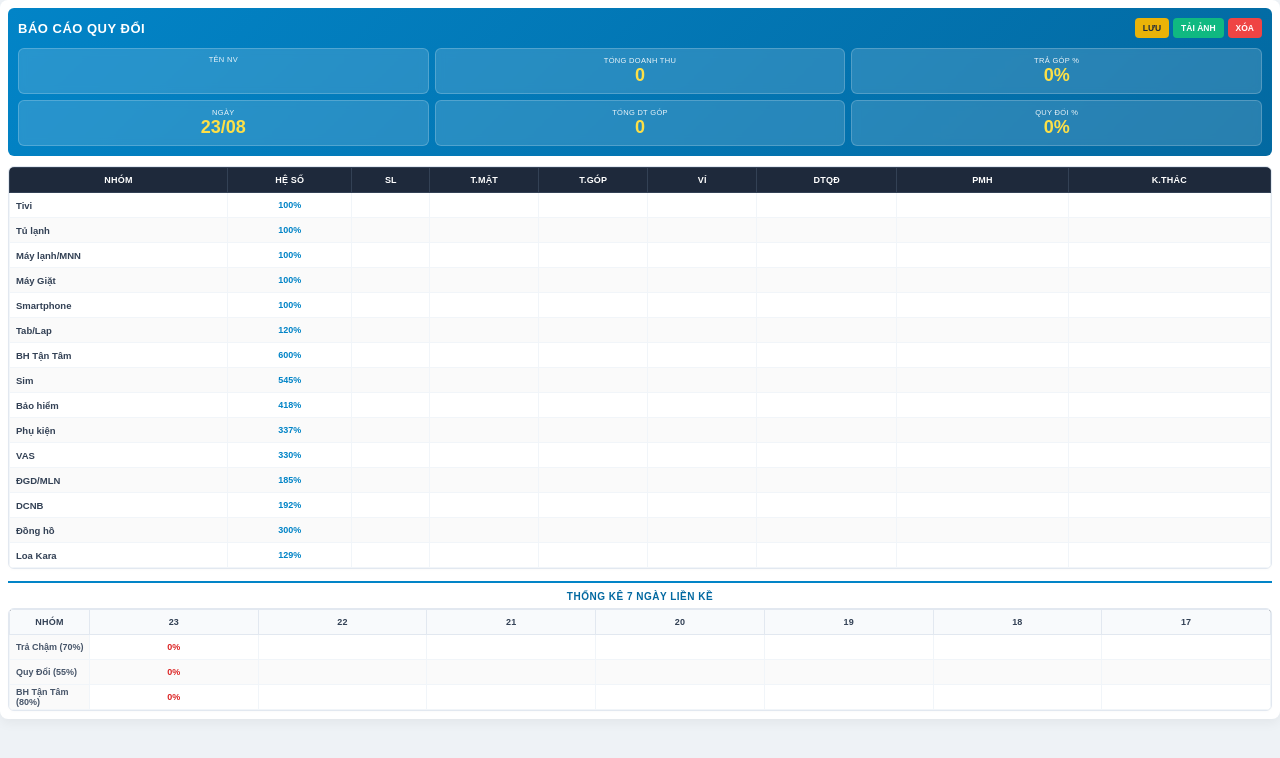
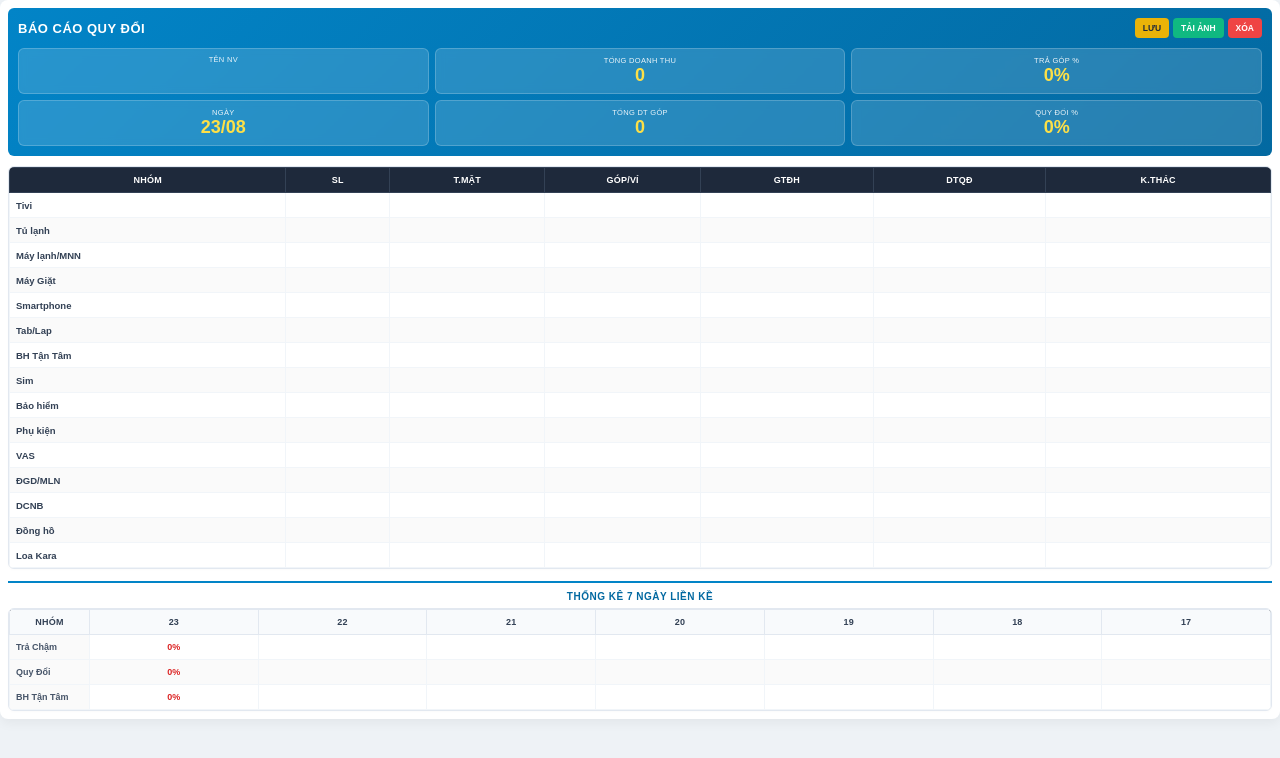
Before and after one commit to dmxbh5277/BCQ-, a plain HTML site: page index.html in a window 1280 px wide. Drawn offline with nearby package versions, Linux system fonts and the light colour scheme; a web font is replaced by a local one.

Commit message:
Update index.html

```diff
--- a/index.html
+++ b/index.html
@@ -17,9 +17,8 @@
         .header-title { font-weight: bold; font-size: 13px; letter-spacing: 0.5px; white-space: nowrap; flex: 1; }
 
         .btn-group { display: flex; gap: 4px; align-items: center; flex-shrink: 0; }
-        .btn-action { border: none; padding: 5px 8px; font-size: 8.5px; border-radius: 4px; font-weight: bold; text-transform: uppercase; cursor: pointer; color: white; transition: all 0.2s; white-space: nowrap; }
+        .btn-action { border: none; padding: 5px 8px; font-size: 8.5px; border-radius: 4px; font-weight: bold; text-transform: uppercase; cursor: pointer; transition: all 0.2s; white-space: nowrap; }
 
-        /* ĐỔI MÀU NÚT LƯU SANG VÀNG NỔI BẬT */
         .btn-save-today { background: #eab308; color: #1e293b; }
         .btn-save-today:hover { background: #ca8a04; }
 
@@ -49,8 +48,9 @@
 
         .sticky-col { position: sticky; left: 0; background: #ffffff; z-index: 10; text-align: left; padding-left: 6px; font-weight: bold; font-size: 9.5px; color: #334155; border-right: 1px solid #f1f5f9; }
         tr:nth-child(even) .sticky-col { background: #fafafa; }
-        .hs-col { font-size: 9px; color: #0284c7; font-weight: bold; }
+
         .dtqd-col { font-weight: bold; color: #dc2626; font-size: 9px; }
+        .gtdh-col { font-weight: bold; color: #0284c7; font-size: 9px; }
 
         /* THỐNG KÊ 7 NGÀY LIỀN KỀ */
         .history-section { margin-top: 12px; border-top: 2px solid #0284c7; padding-top: 8px; }
@@ -59,10 +59,7 @@
         .history-table td { font-size: 9px; font-weight: 600; color: #0f172a; height: 24px; border: 1px solid #f1f5f9; }
         .history-table .row-header { font-weight: bold; text-align: left; padding-left: 6px; background: #fafafa; color: #475569; width: 80px; border-right: 1px solid #f1f5f9; }
 
-        /* HIGHLIGHT CHỮ ĐỎ KHI THẤP HƠN CHUẨN */
         .text-alert { color: #dc2626 !important; font-weight: 800 !important; }
-
-        /* CẢNH BÁO TÊN HEADER */
         .box-alert { background-color: rgba(220, 38, 38, 0.85) !important; border: 1px solid #f87171 !important; }
         .box-alert .stat-val { color: #ffffff !important; }
         .box-alert .label { color: #fee2e2 !important; opacity: 1; }
@@ -99,14 +96,12 @@
         <table>
             <thead>
                 <tr>
-                    <th style="width: 70px;">Nhóm</th>
-                    <th style="width: 40px;">Hệ số</th>
-                    <th style="width: 25px;">SL</th>
-                    <th style="width: 35px;">T.Mặt</th>
-                    <th style="width: 35px;">T.Góp</th>
-                    <th style="width: 35px;">Ví</th>
-                    <th style="width: 45px;">DTQĐ</th>
-                    <th style="width: 55px;">PMH</th>
+                    <th style="width: 80px;">Nhóm</th>
+                    <th style="width: 30px;">SL</th>
+                    <th style="width: 45px;">T.Mặt</th>
+                    <th style="width: 45px;">Góp/Ví</th>
+                    <th style="width: 50px;">GTĐH</th>
+                    <th style="width: 50px;">DTQĐ</th>
                     <th style="width: 65px;">K.thác</th>
                 </tr>
             </thead>
@@ -159,13 +154,11 @@
     config.forEach((item, i) => {
         const row = document.createElement('tr');
         row.innerHTML = `<td class="sticky-col">${item.n}</td>
-            <td class="hs-col">${Math.round(item.hs * 100)}%</td>
             <td><input type="text" class="cell-input data-input" id="sl-${i}" oninput="format(this); calc(); saveData();"></td>
             <td><input type="text" id="d-${i}" class="cell-input data-input" oninput="format(this); calc(); saveData();"></td>
             <td><input type="text" id="e-${i}" class="cell-input data-input" oninput="format(this); calc(); saveData();"></td>
-            <td><input type="text" id="f-${i}" class="cell-input data-input" oninput="format(this); calc(); saveData();"></td>
+            <td id="gtdh-${i}" class="gtdh-col"></td>
             <td id="g-${i}" class="dtqd-col"></td>
-            <td><input type="text" class="cell-input data-input" id="pmh-${i}" oninput="saveData()"></td>
             <td><input type="text" class="cell-input data-input" id="kt-${i}" oninput="saveData()"></td>`;
         tbody.appendChild(row);
     });
@@ -200,14 +193,28 @@
     function calc() {
         let sDF = 0, sEF = 0, sG = 0, sTotal = 0, sTG = 0;
         config.forEach((item, i) => {
-            const d = getV(`d-${i}`), e = getV(`e-${i}`), f = getV(`f-${i}`);
-            const df = d + e + f, ef = e + f;
+            const sl = getV(`sl-${i}`);
+            const tMat = getV(`d-${i}`);
+            const gopVi = getV(`e-${i}`);
+
+            if (sl > 0 && (tMat + gopVi) > 0) {
+                const gtdh = (tMat + gopVi) / sl;
+                document.getElementById(`gtdh-${i}`).innerText = Math.round(gtdh).toLocaleString('vi-VN');
+            } else {
+                document.getElementById(`gtdh-${i}`).innerText = '';
+            }
+
+            const df = tMat + gopVi;
+            const ef = gopVi;
             sTotal += df; sTG += ef;
+
             if(df > 0) {
                 const g = (df * item.hs) + (ef * 0.3);
                 document.getElementById(`g-${i}`).innerText = Math.round(g).toLocaleString('vi-VN');
                 sG += g; sDF += df; sEF += ef;
-            } else document.getElementById(`g-${i}`).innerText = '';
+            } else {
+                document.getElementById(`g-${i}`).innerText = '';
+            }
         });
 
         const rawTraCham = sDF ? (sEF/sDF*100) : 0;
@@ -285,9 +292,9 @@
         const rowBHTanTam = document.getElementById('row-bh-tan-tam');
 
         headerRow.innerHTML = '<th style="width: 80px;">Nhóm</th>';
-        rowTraCham.innerHTML = '<td class="row-header">Trả Chậm (70%)</td>';
-        rowQuyDoi.innerHTML = '<td class="row-header">Quy Đổi (55%)</td>';
-        rowBHTanTam.innerHTML = '<td class="row-header">BH Tận Tâm (80%)</td>';
+        rowTraCham.innerHTML = '<td class="row-header">Trả Chậm</td>';
+        rowQuyDoi.innerHTML = '<td class="row-header">Quy Đổi</td>';
+        rowBHTanTam.innerHTML = '<td class="row-header">BH Tận Tâm</td>';
 
         const dates = [];
         const today = new Date();
@@ -309,7 +316,7 @@
             tdTC.id = `hist-tc-${idx}`;
             const tcVal = dayData.traCham || '';
             tdTC.innerText = tcVal;
-            if (tcVal && parseFloat(tcVal) < 70) tdTC.classList.add('text-alert');
+            if (tcVal && parseFloat(tcVal) < 60) tdTC.classList.add('text-alert');
             rowTraCham.appendChild(tdTC);
 
             const tdQD = document.createElement('td');
@@ -335,7 +342,7 @@
 
         if (elTC) {
             elTC.innerText = currentTraChamVal;
-            if (parseFloat(currentTraChamVal) < 70) elTC.classList.add('text-alert');
+            if (parseFloat(currentTraChamVal) < 60) elTC.classList.add('text-alert');
             else elTC.classList.remove('text-alert');
         }
         if (elQD) {
@@ -376,7 +383,6 @@
         setupAutoSaveAt2350();
     };
 
-    // CHỈ XÓA DỮ LIỆU NHẬP HIỆN TẠI - BẢO TỒN LỊCH SỬ 7 NGÀY
     function resetData() {
         if(confirm("Bạn có chắc muốn xóa tất cả nhập liệu báo cáo hôm nay?")) {
             document.querySelectorAll('.data-input').forEach(i => i.value = '');
```
